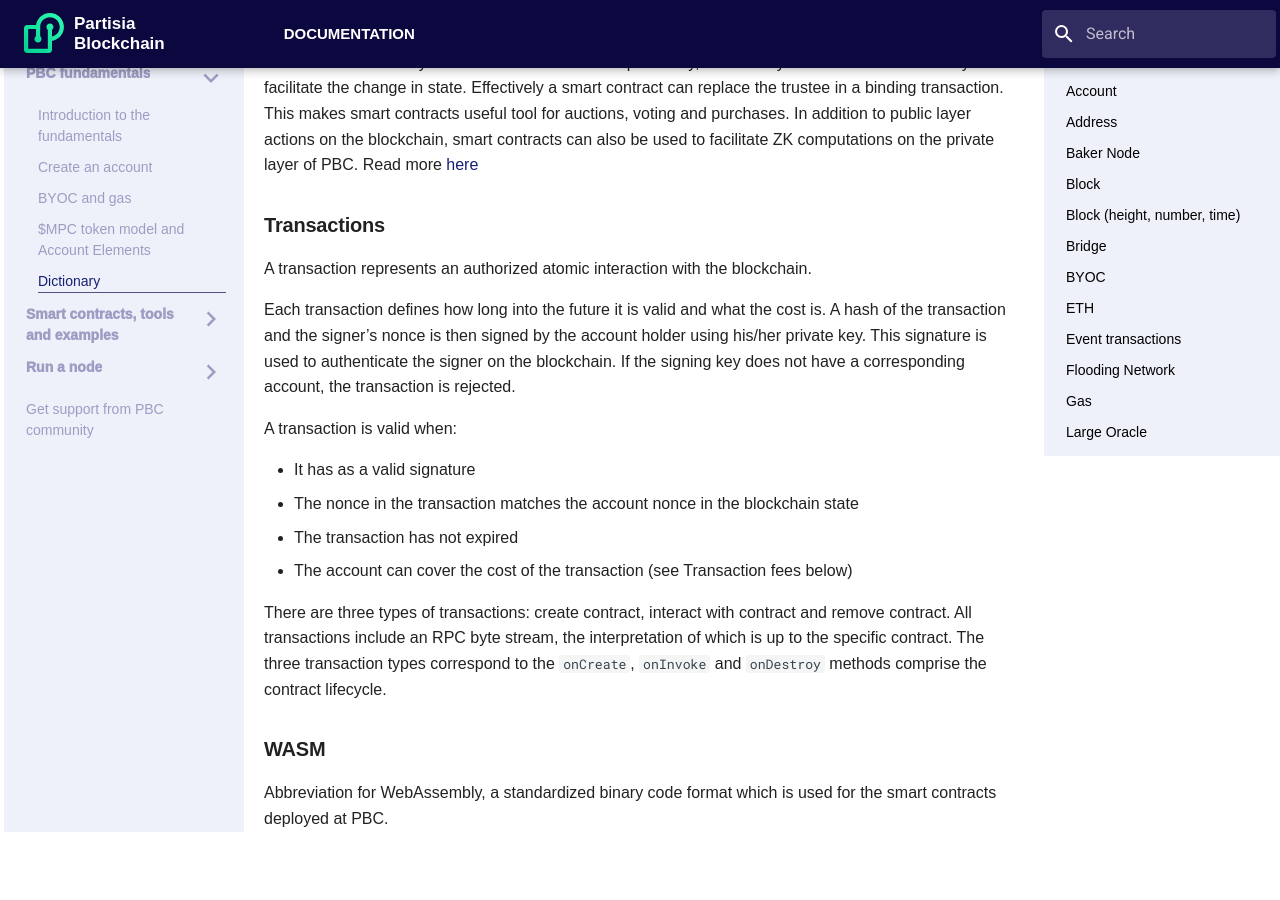
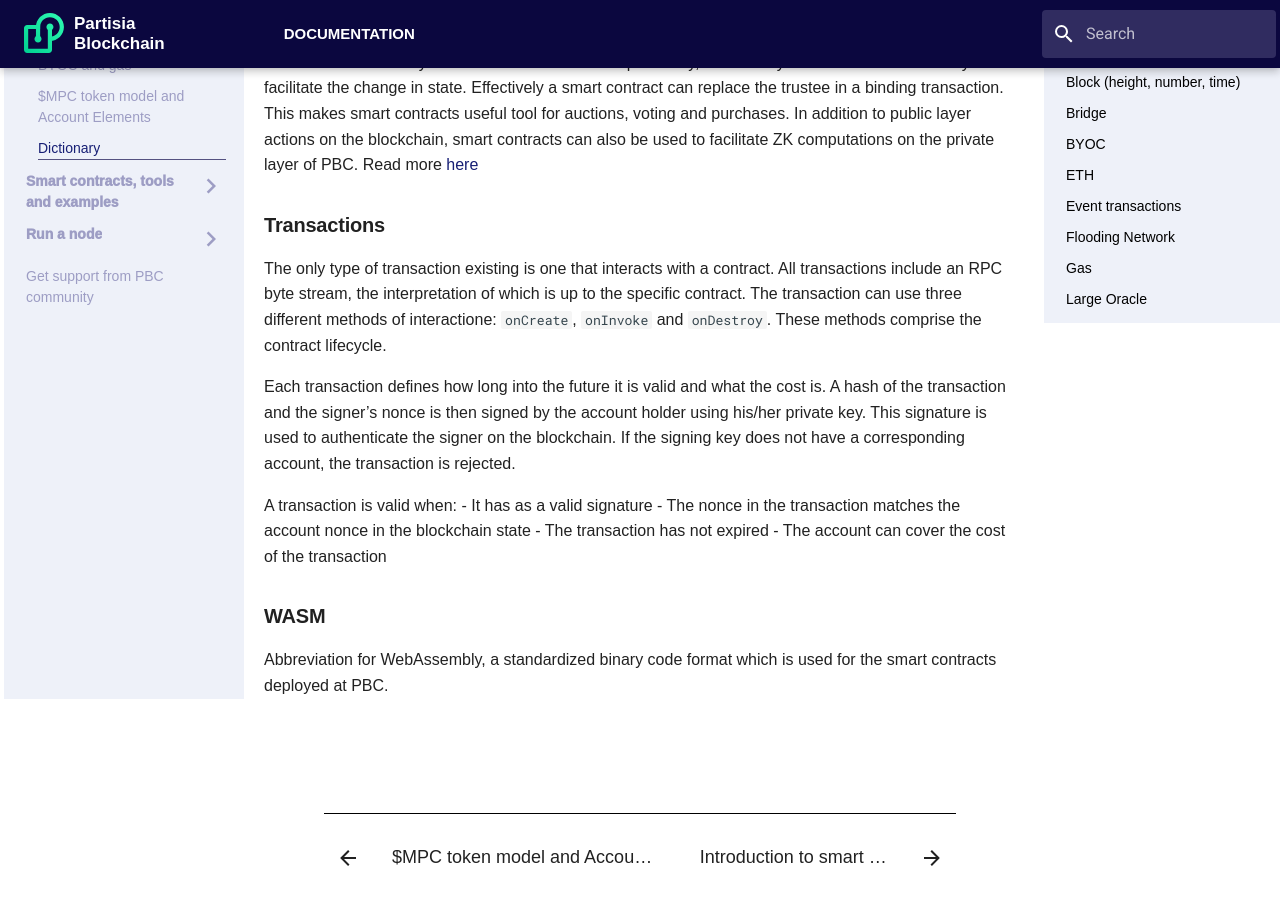
Before and after one commit to 0xSero/partisia-docs, an MkDocs documentation site: the page built from docs/pbc-fundamentals/dictionary.md, in a window 1280 px wide and 900 px high, scrolled down 6139 px. Built offline with MkDocs 1.6.1 and Material for MkDocs 9.7.7, drawn with Linux system fonts in a browser that asks for light colours; some web fonts are replaced; a script that is not in the unit is left out.

Commit message:
Updating description of transaction

```diff
--- a/docs/pbc-fundamentals/dictionary.md
+++ b/docs/pbc-fundamentals/dictionary.md
@@ -131,19 +131,15 @@
 A smart contract is a program you run on the blockchain. The conditions of the contract are present across the blockchain. This ensures that actions of the smart contract will happen only once, are trackable and irreversible. In this way a smart contract works independently, without any need for outside authority to facilitate the change in state. Effectively a smart contract can replace the trustee in a binding transaction. This makes smart contracts useful tool for auctions, voting and purchases. In addition to public layer actions on the blockchain, smart contracts can also be used to facilitate ZK computations on the private layer of PBC. Read more [here](../smart-contracts/what-is-a-smart-contract.md)
 
 ### Transactions
-
-A transaction represents an authorized atomic interaction with the blockchain.
+The only type of transaction existing is one that interacts with a contract. All transactions include an RPC byte stream, the interpretation of which is up to the specific contract. The transaction can use three different methods of interactione: `onCreate`, `onInvoke` and `onDestroy`. These methods comprise the contract lifecycle.
 
 Each transaction defines how long into the future it is valid and what the cost is. A hash of the transaction and the signer’s nonce is then signed by the account holder using his/her private key. This signature is used to authenticate the signer on the blockchain. If the signing key does not have a corresponding account, the transaction is rejected.
 
 A transaction is valid when:
-
 - It has as a valid signature
 - The nonce in the transaction matches the account nonce in the blockchain state
 - The transaction has not expired
-- The account can cover the cost of the transaction (see Transaction fees below)
-
-There are three types of transactions: create contract, interact with contract and remove contract. All transactions include an RPC byte stream, the interpretation of which is up to the specific contract. The three transaction types correspond to the `onCreate`, `onInvoke` and `onDestroy` methods comprise the contract lifecycle.
+- The account can cover the cost of the transaction
 
 ### WASM
 
```
